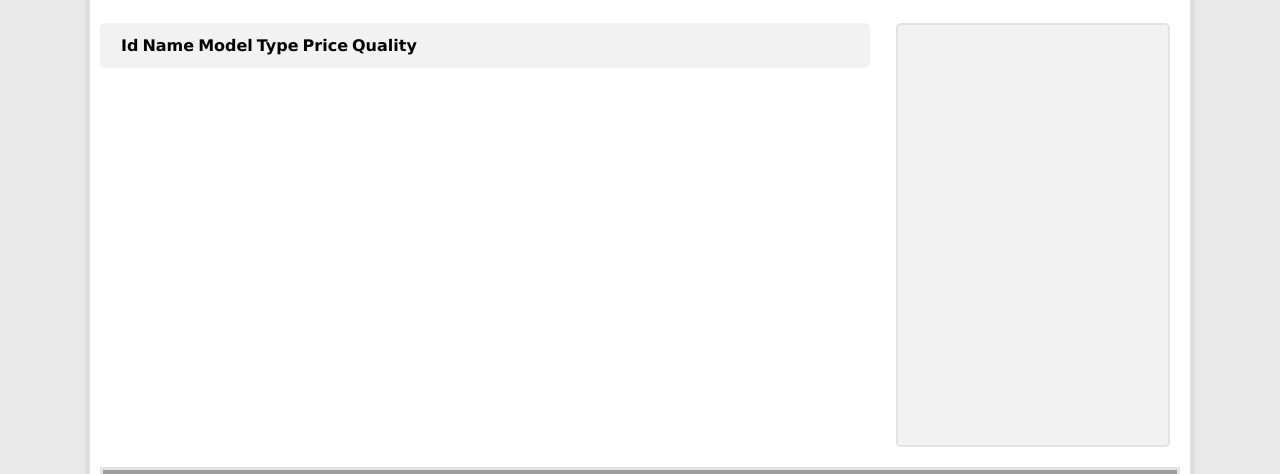
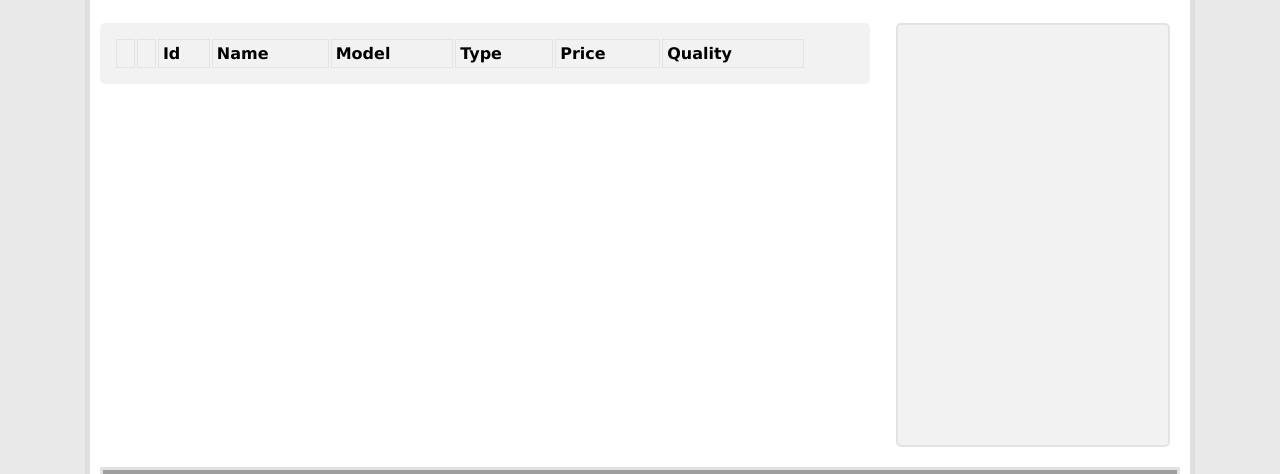
Before and after one commit to roubin94/ifb299group89, a PHP site: page /InstrumentOverview.php in a window 1280 px wide. Shown: the part 359-833 px from the top of the page. Run offline with PHP 8.4, Linux system fonts and the light colour scheme; data that the repository does not hold is empty; grey boxes are pictures that could not be loaded.

Commit message:
Updated CSS

```diff
--- a/Styles/StyleSheet.css
+++ b/Styles/StyleSheet.css
@@ -1,7 +1,4 @@
-/*
-    Created on : Sep 7, 2016, 3:45:35 PM
-    Author     : Jason
-*/
+/* Header, footer, and site-wide CSS */
 
 body
 {
@@ -107,28 +104,10 @@ footer
     color: lightblue;
 }
 
-.teacherTable
-{
-    width: 750px;
-    height: 250px;
-    margin: 10px 10px 10px 0;
-    border: 3px solid #E3E3E3;
-    border-radius: 10px;
-    moz-border-radius: 10px;
-}
 
-.teacherTable tr th, .teacherTable tr td
-{
-    text-align: left;
-    padding: 0px 5px 0 5px;
-}
 
-.teacherTable img
-{
-    padding: 0px 10px 10px 10px;
-    height: 150px;
-    width: 150px;
-}
+
+/* Written by Daniel - used for forms */
 
 input[type=text],
 input[type=password],
@@ -160,6 +139,32 @@ input[type=submit] {
 
 input[type=submit]:hover {
     background-color: #1F75FE;
+}
+
+
+/* Written by Jason - used for teacher list and instrument catalog */
+
+.teacherTable
+{
+    width: 750px;
+    height: 250px;
+    margin: 10px 10px 10px 0;
+    border: 3px solid #E3E3E3;
+    border-radius: 10px;
+    moz-border-radius: 10px;
+}
+
+.teacherTable tr th, .teacherTable tr td
+{
+    text-align: left;
+    padding: 0px 5px 0 5px;
+}
+
+.teacherTable img
+{
+    padding: 0px 10px 10px 10px;
+    height: 150px;
+    width: 150px;
 }
 
 div {
@@ -204,7 +209,24 @@ label
     font-weight: bold;
 }
 
+.overViewTable
+{
+    width: 700px;
+}
+
+.overViewTable
+{
+    padding: 4px;
+}
+
+.overViewTable td
+{
+    padding: 4px;
+    border: 1px solid #E3E3E3;
+}
+
 form {width: 100%;}
+
 
 
 /* Written by Alex - used for booking */
```
